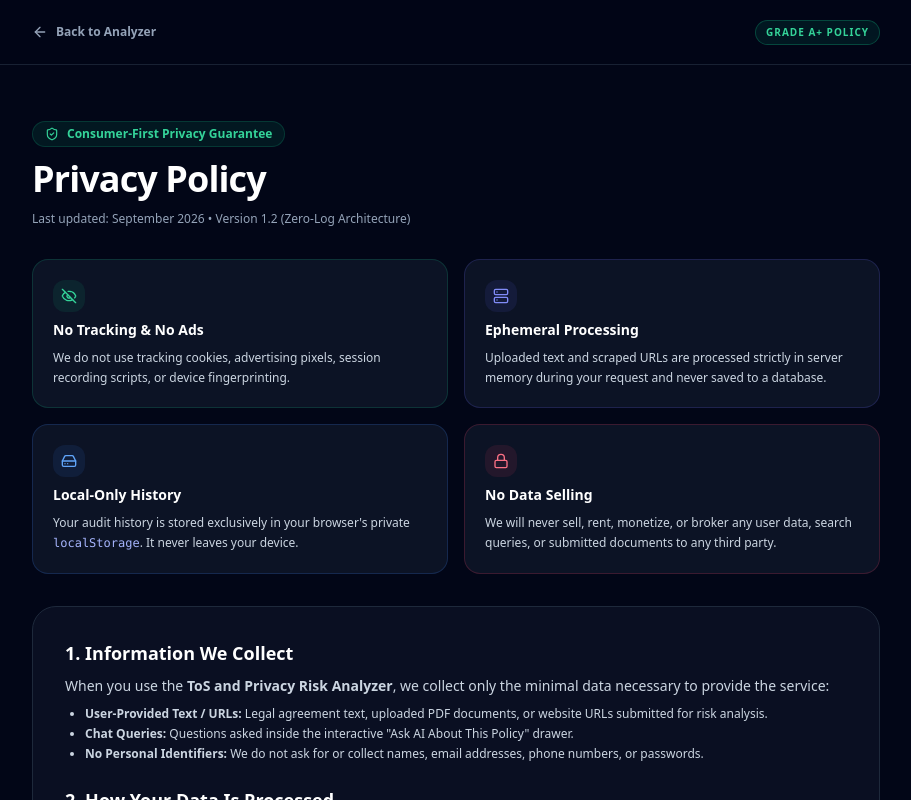
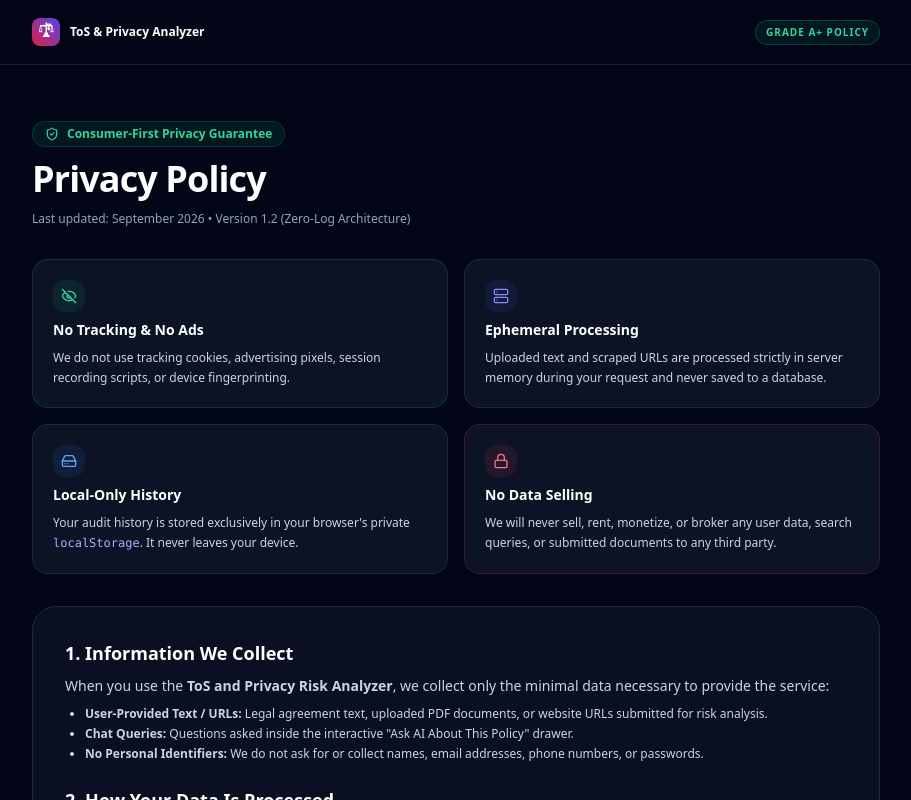
Before and after one commit to Adreno444/tos-privacy-risk-analyzer, a Next.js app: page /privacy in a window 1280 px wide. Shown: the top 800 px of the page, without its empty margins (184-1095 px from the left). Built offline with nearby package versions, Linux system fonts and the light colour scheme.

Commit message:
Brand: Update app logo and favicon to 𓍝 glyph across all pages and browser metadata

```diff
--- a/src/app/layout.tsx
+++ b/src/app/layout.tsx
@@ -15,6 +15,9 @@ const geistMono = Geist_Mono({
 export const metadata: Metadata = {
   title: "ToS and Privacy Risk Analyzer - AI Clause Audit",
   description: "Scan Terms of Service, EULAs, and Privacy Policies to instantly detect predatory clauses, forced arbitration, data selling, and hidden traps using Google Gemini AI.",
+  icons: {
+    icon: "/favicon.svg",
+  },
 };
 
 export default function RootLayout({
--- a/src/app/page.tsx
+++ b/src/app/page.tsx
@@ -141,8 +141,8 @@ export default function Home() {
       <header className="border-b border-slate-800/80 bg-slate-950/80 backdrop-blur-xl sticky top-0 z-40">
         <div className="max-w-6xl mx-auto px-4 sm:px-6 h-16 flex items-center justify-between">
           <div className="flex items-center gap-3">
-            <div className="p-2 rounded-xl bg-gradient-to-tr from-rose-600 to-indigo-600 text-white shadow-lg shadow-rose-500/20">
-              <ShieldAlert className="w-5 h-5" />
+            <div className="w-9 h-9 rounded-xl bg-gradient-to-tr from-rose-600 via-indigo-600 to-indigo-500 text-white shadow-lg shadow-rose-500/20 flex items-center justify-center text-lg font-bold select-none border border-white/10">
+              𓍝
             </div>
             <div>
               <h1 className="font-extrabold text-base sm:text-lg tracking-tight text-white flex items-center gap-2">
--- a/src/app/privacy/page.tsx
+++ b/src/app/privacy/page.tsx
@@ -20,10 +20,12 @@ export default function PrivacyPolicyPage() {
         <div className="max-w-4xl mx-auto px-4 sm:px-6 h-16 flex items-center justify-between">
           <Link
             href="/"
-            className="flex items-center gap-2 text-xs font-semibold text-slate-400 hover:text-white transition-colors"
+            className="flex items-center gap-2.5 text-xs font-semibold text-slate-300 hover:text-white transition-colors"
           >
-            <ArrowLeft className="w-4 h-4" />
-            <span>Back to Analyzer</span>
+            <div className="w-7 h-7 rounded-lg bg-gradient-to-tr from-rose-600 to-indigo-600 text-white flex items-center justify-center text-sm font-bold select-none">
+              𓍝
+            </div>
+            <span className="font-bold text-white">ToS & Privacy Analyzer</span>
           </Link>
 
           <div className="flex items-center gap-2">
--- a/src/app/terms/page.tsx
+++ b/src/app/terms/page.tsx
@@ -20,10 +20,12 @@ export default function TermsOfServicePage() {
         <div className="max-w-4xl mx-auto px-4 sm:px-6 h-16 flex items-center justify-between">
           <Link
             href="/"
-            className="flex items-center gap-2 text-xs font-semibold text-slate-400 hover:text-white transition-colors"
+            className="flex items-center gap-2.5 text-xs font-semibold text-slate-300 hover:text-white transition-colors"
           >
-            <ArrowLeft className="w-4 h-4" />
-            <span>Back to Analyzer</span>
+            <div className="w-7 h-7 rounded-lg bg-gradient-to-tr from-rose-600 to-indigo-600 text-white flex items-center justify-center text-sm font-bold select-none">
+              𓍝
+            </div>
+            <span className="font-bold text-white">ToS & Privacy Analyzer</span>
           </Link>
 
           <div className="flex items-center gap-2">
```
Also changed, not shown: public/favicon.svg (added), src/app/icon.svg (added).
